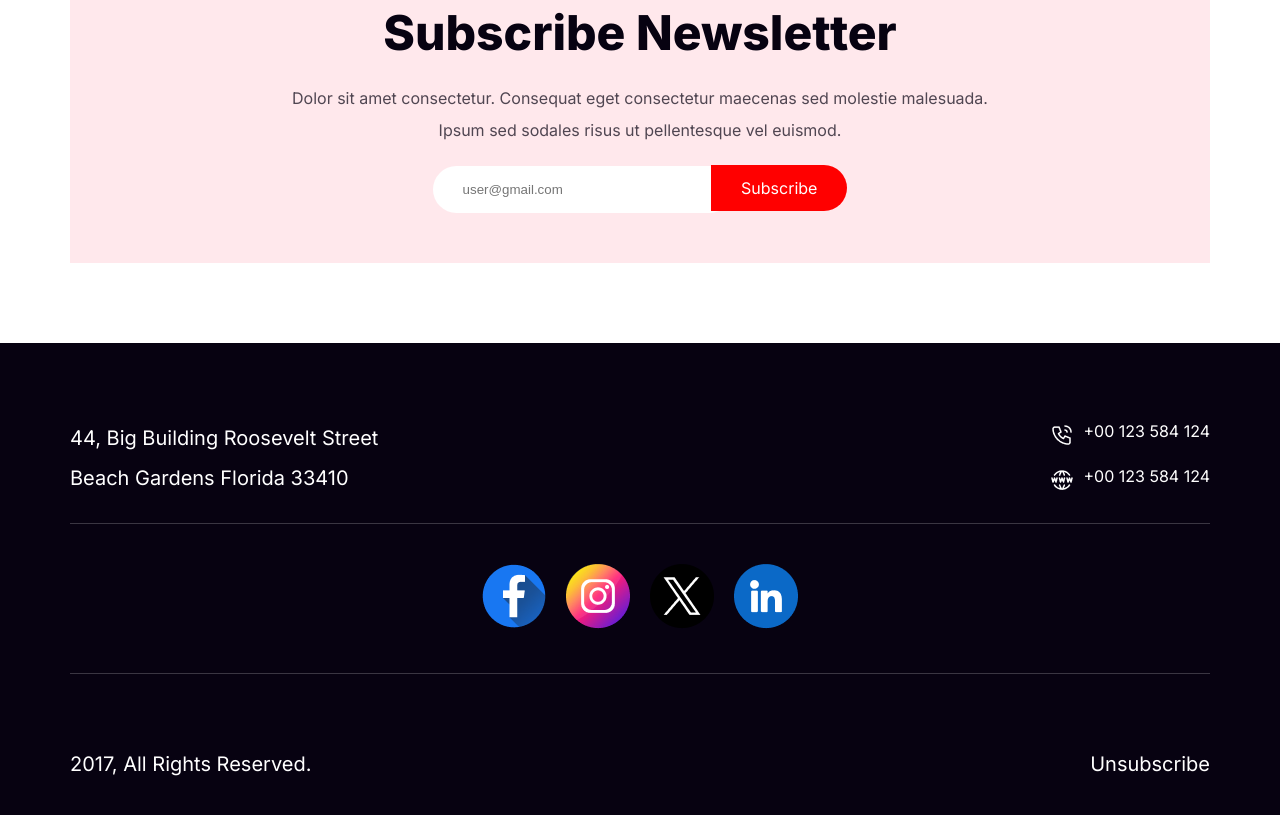
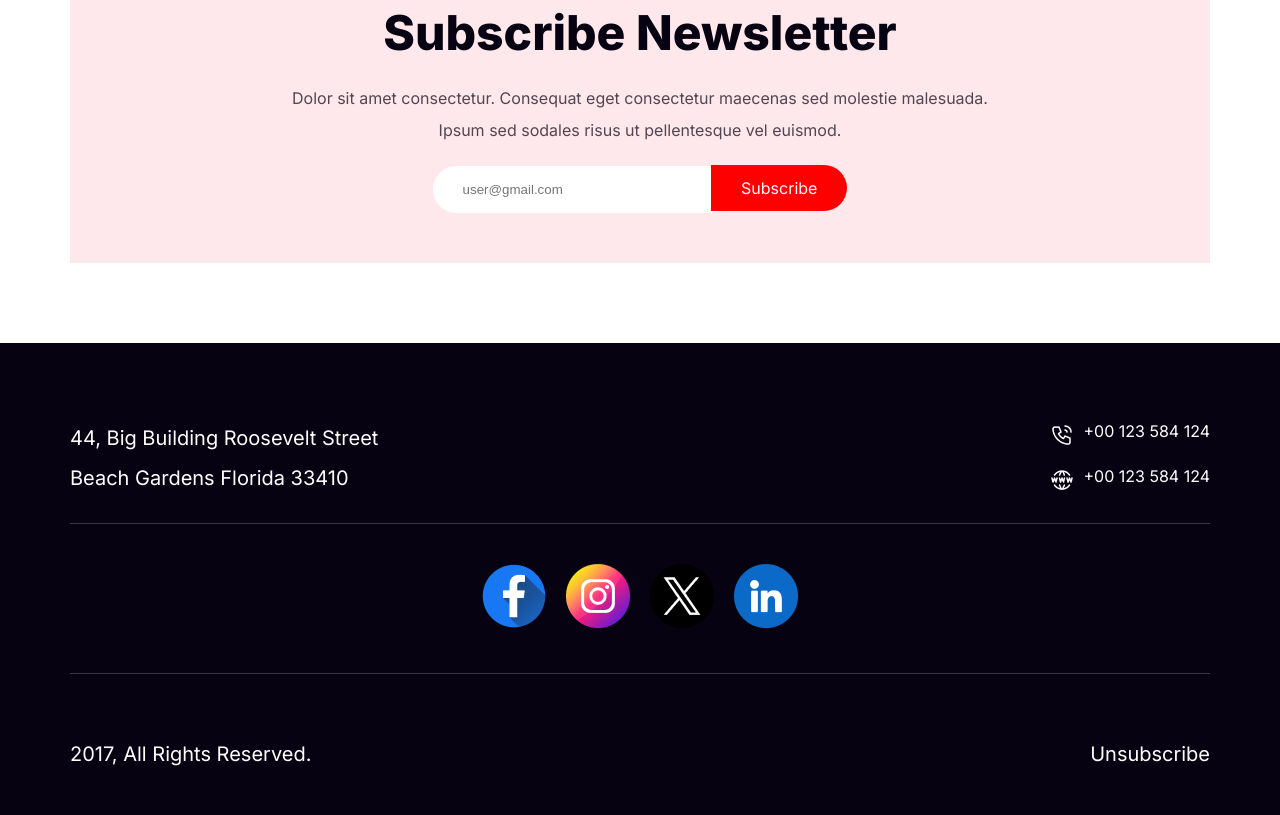
Before and after one commit to codermashrafi/b9-a1, a plain HTML site: page index.html in a window 1280 px wide. Shown: the part 5991-6806 px from the top of the page. Drawn offline with Linux system fonts and the light colour scheme.

Commit message:
all done

```diff
--- a/style.css
+++ b/style.css
@@ -395,7 +395,7 @@ footer hr {
   display: flex;
   align-items: center;
   justify-content: space-between;
-  padding: 70px 0;
+  margin: 60px 0;
 }
 .footer-text2 h3,
 h4 {
```
